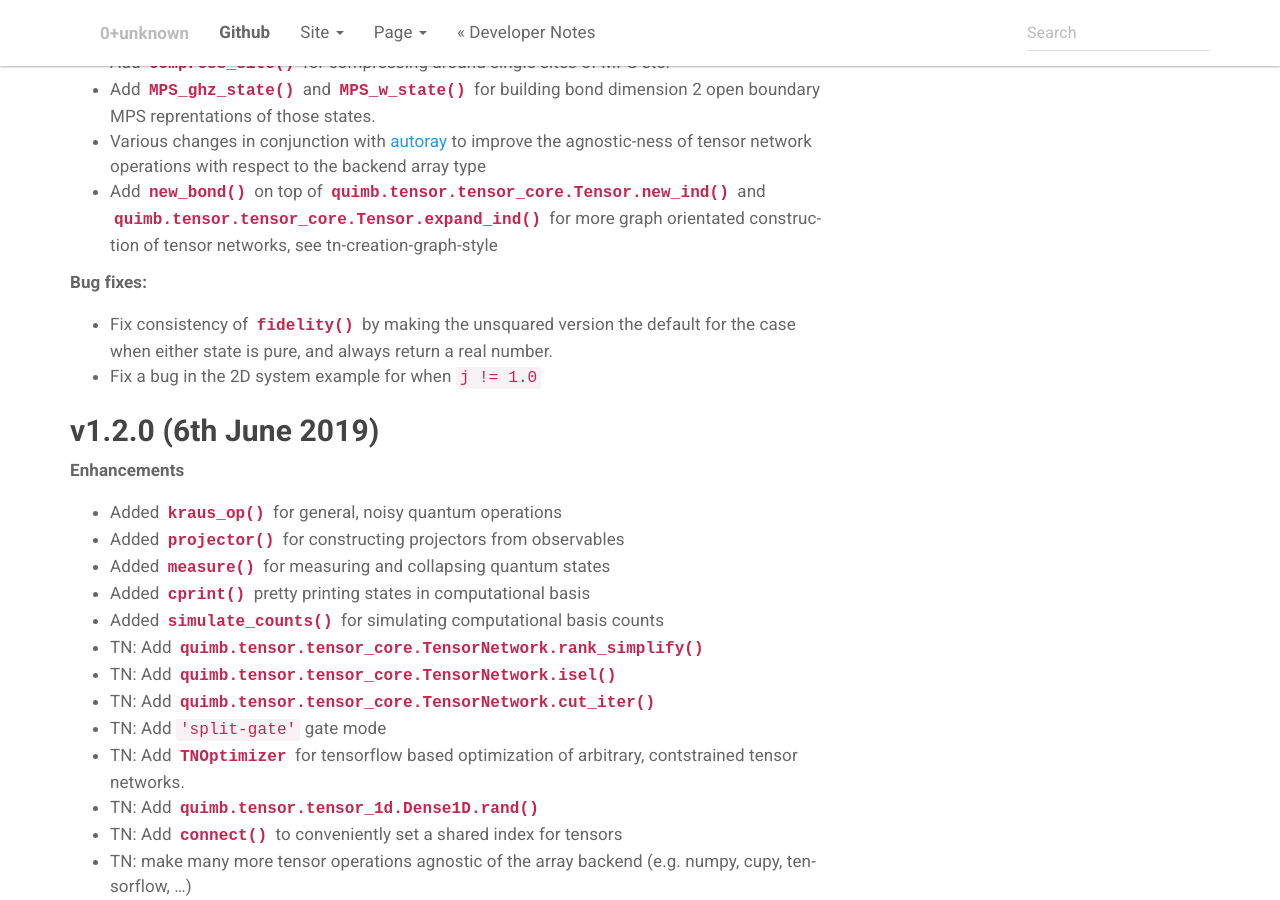
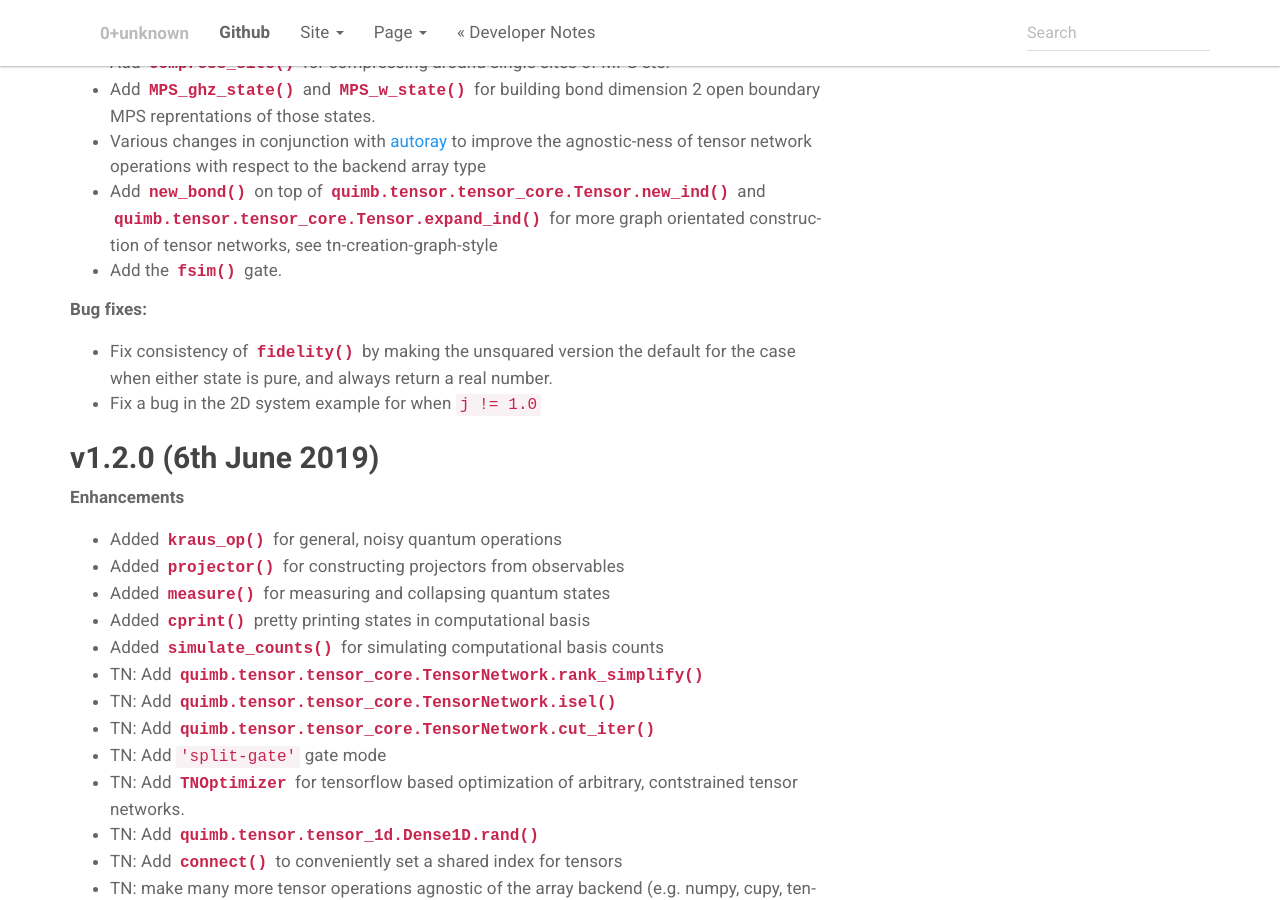
Before and after one commit to jcmgray/quimb, a Sphinx documentation site: the page built from docs/changelog.rst, in a window 1280 px wide and 900 px high, scrolled down 340 px. Built offline with Sphinx 7.4.7, drawn with Linux system fonts in a browser that asks for light colours; pages that are not in the unit, such as notebooks, are missing from menus.

Commit message:
add fsim to changelog

```diff
--- a/docs/changelog.rst
+++ b/docs/changelog.rst
@@ -17,6 +17,7 @@ v1.2.1 (unreleased)
 - Add :func:`~quimb.tensor.tensor_gen.MPS_ghz_state` and :func:`~quimb.tensor.tensor_gen.MPS_w_state` for building bond dimension 2 open boundary MPS reprentations of those states.
 - Various changes in conjunction with `autoray <https://github.com/jcmgray/autoray>`_ to improve the agnostic-ness of tensor network operations with respect to the backend array type
 - Add :func:`~quimb.tensor.tensor_core.new_bond` on top of :meth:`quimb.tensor.tensor_core.Tensor.new_ind` and :meth:`quimb.tensor.tensor_core.Tensor.expand_ind` for more graph orientated construction of tensor networks, see :ref:`tn-creation-graph-style`
+- Add the :func:`~quimb.gen.operators.fsim` gate.
 
 **Bug fixes:**
 
```
